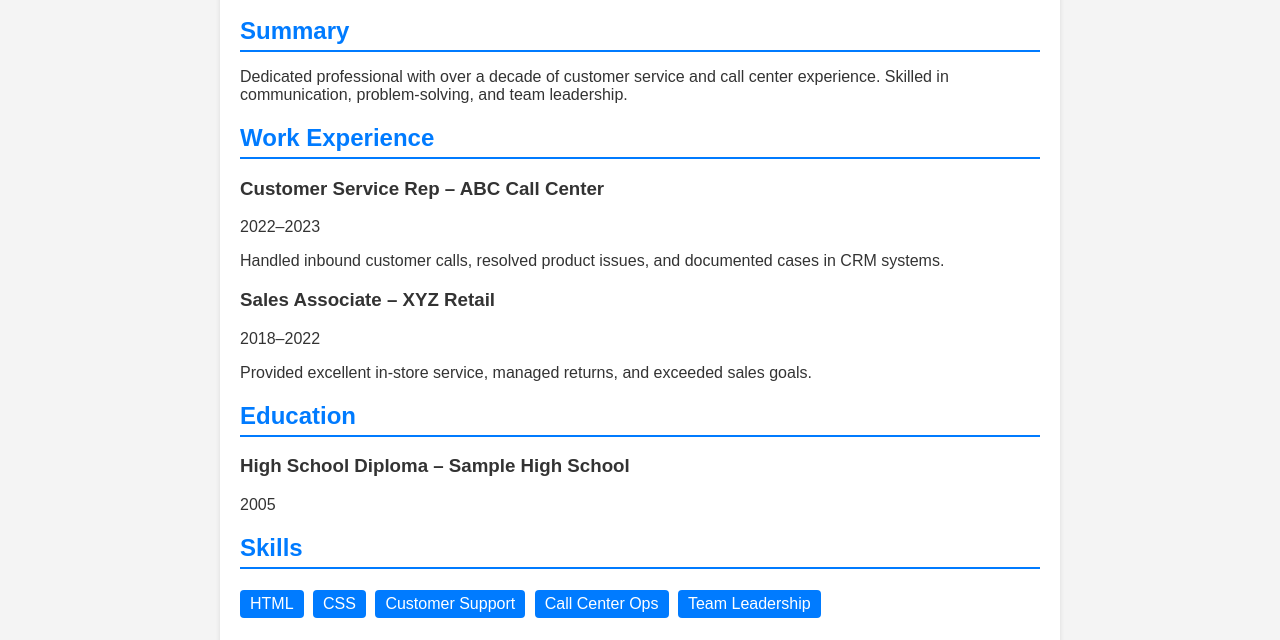
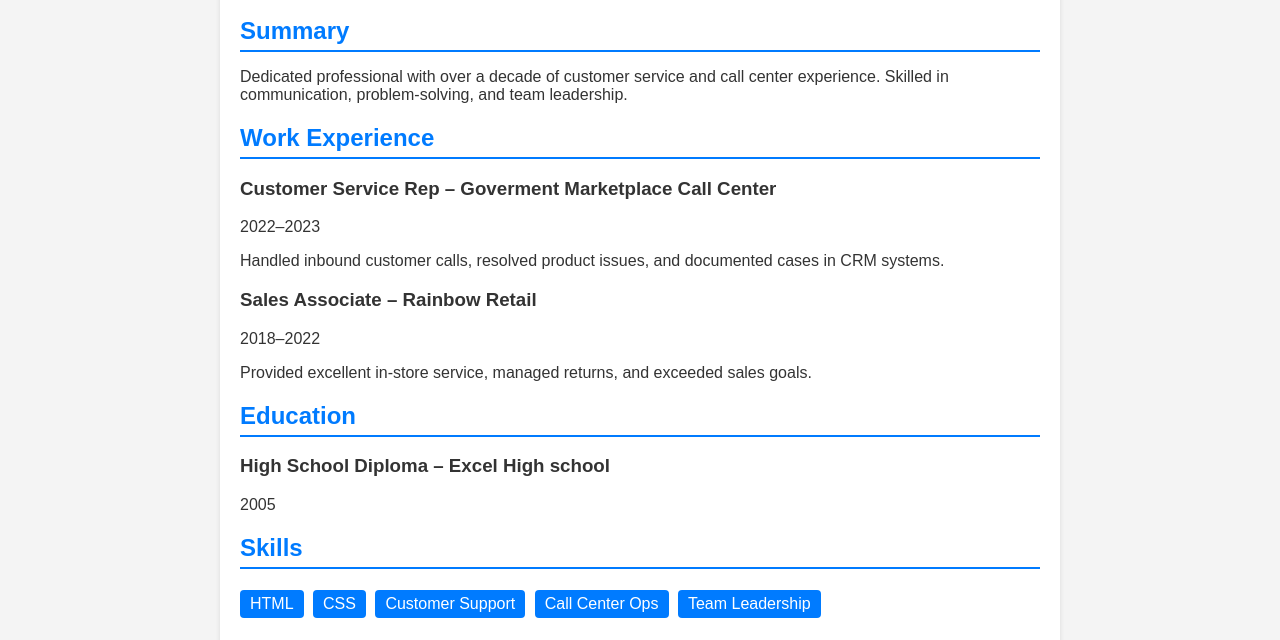
Before and after one commit to workingmom1987/workingmom1987.github.io, a plain HTML site: page index.html in a window 1280 px wide. Shown: the part 145-785 px from the top of the page. Drawn offline with Linux system fonts and the light colour scheme.

```diff
--- a/index.html
+++ b/index.html
@@ -84,12 +84,12 @@
       <section class="section">
         <h2>Work Experience</h2>
         <div class="item">
-          <h3>Customer Service Rep – ABC Call Center</h3>
+          <h3>Customer Service Rep – Goverment Marketplace Call Center</h3>
           <p>2022–2023</p>
           <p>Handled inbound customer calls, resolved product issues, and documented cases in CRM systems.</p>
         </div>
         <div class="item">
-          <h3>Sales Associate – XYZ Retail</h3>
+          <h3>Sales Associate – Rainbow Retail</h3>
           <p>2018–2022</p>
           <p>Provided excellent in-store service, managed returns, and exceeded sales goals.</p>
         </div>
@@ -98,7 +98,7 @@
       <section class="section">
         <h2>Education</h2>
         <div class="item">
-          <h3>High School Diploma – Sample High School</h3>
+          <h3>High School Diploma – Excel High school </h3>
           <p>2005</p>
         </div>
       </section>
```
